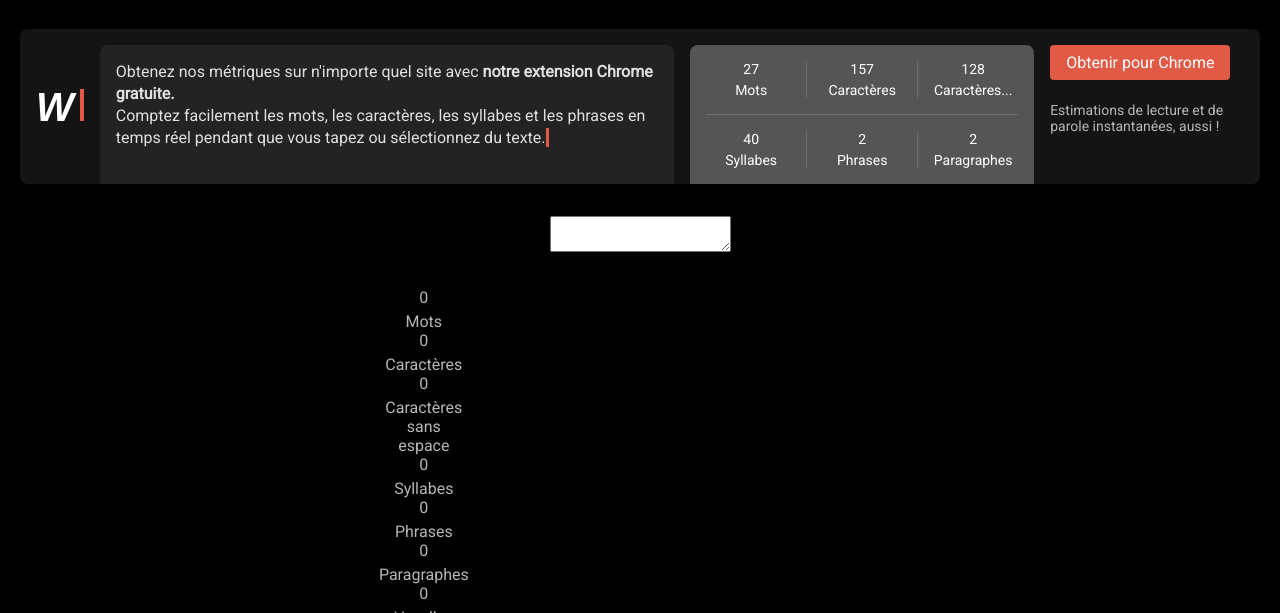
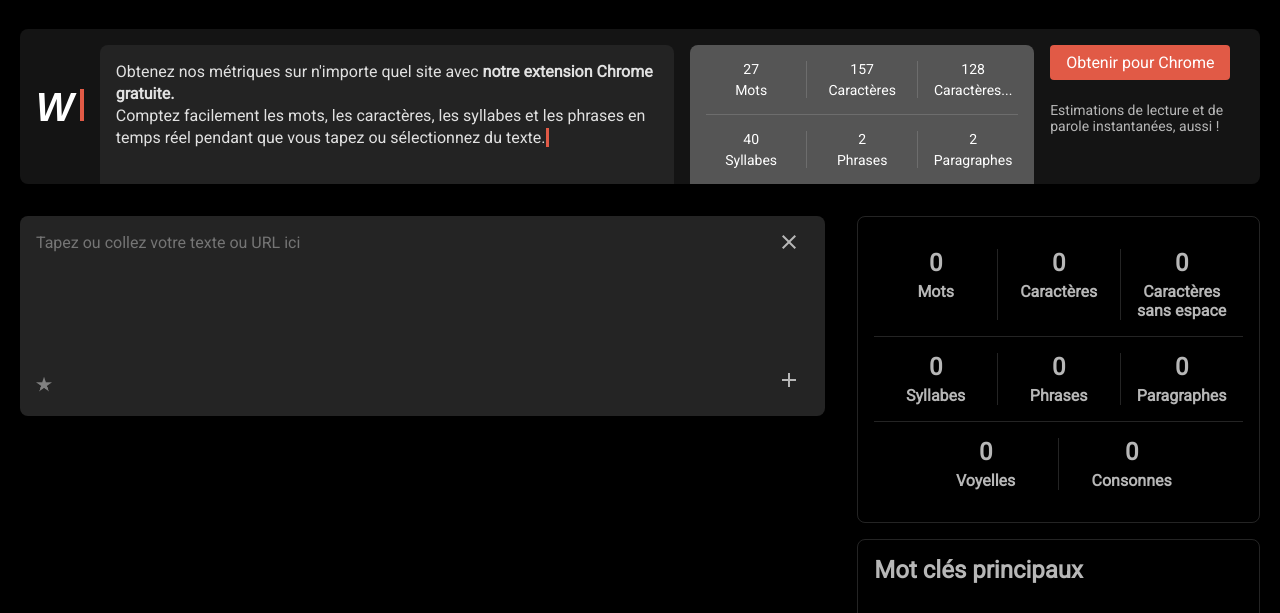
Before and after one commit to WXN77509/word-counter, a plain HTML site: page index.html in a window 1280 px wide. Shown: the part 165-778 px from the top of the page. Drawn offline with Linux system fonts and the light colour scheme; a script that the page names is missing.

Commit message:
fourth commit

```diff
--- a/index.html
+++ b/index.html
@@ -72,45 +72,56 @@
                 </div>
             </article>
 
-            <form aria-label="Saisie de texte pour le compteur">
-                <textarea id="text-input" name="text" aria-describedby="stats"></textarea>
-            </form>
+            <div class="container">
+                <div id="textarea" aria-label="Saisie de texte pour le compteur">
+                    <textarea id="text-input" name="text" aria-describedby="stats" placeholder="Tapez ou collez votre texte ou URL ici"></textarea>
+                    <button><img src="icons/close.svg" alt="icon of close"></button>
+                    <button><img src="icons/add.svg" alt="icon of add"></button>
+                    <img id="star" src="icons/star.webp" alt="picture of star">
+                </div>
 
-            <div>
+                <div id="container-2">
                     <section id="stats">
                         <dl>
                             <div>
                                 <dt>0</dt>
                                 <dd>Mots</dd>
                             </div>
+                            <hr>
                             <div>
                                 <dt>0</dt>
                                 <dd>Caractères</dd>
                             </div>
-                        <div>
+                            <hr>
+                            <div id="white-space">
                                 <dt>0</dt>
                                 <dd>Caractères sans espace</dd>
                             </div>
                         </dl>
+                        <hr>
                         <dl>
                             <div>
                                 <dt>0</dt>
                                 <dd>Syllabes</dd>
                             </div>
+                            <hr>
                             <div>
                                 <dt>0</dt>
                                 <dd>Phrases</dd>
                             </div>
+                            <hr>
                             <div>
                                 <dt>0</dt>
                                 <dd>Paragraphes</dd>
                             </div>
                         </dl>
-                    <dl>
+                        <hr>
+                        <dl id="last">
                             <div>
                                 <dt>0</dt>
                                 <dd>Voyelles</dd>
                             </div>
+                            <hr>
                             <div>
                                 <dt>0</dt>
                                 <dd>Consonnes</dd>
@@ -118,9 +129,12 @@
                         </dl>
                     </section>
                     <section id="keywords">
-                    <h3>Mot clés principaux</h3>
+                        <h2>Mot clés principaux</h2>
+                        <div>
                             <p>Tapez ou collez votre texte ou URL pour voir les mots-clés les plus utilisés</p>
+                        </div>
                     </section>
+                </div>
             </div>
         </main>
         <script type="module" src="script.js"></script>
--- a/styles.css
+++ b/styles.css
@@ -104,7 +104,6 @@ main div#title p {
 
 article {
     display: flex;
-    flex-direction: row;
     background-color: rgba(255, 255, 255, 0.08);
     border-radius: 8px;
     max-width: 1240px;
@@ -225,7 +224,153 @@ article div p.last{
     font-size: 14px;
 }
 
+div#textarea {
+    flex: 2;
+    width: 100%;
+    position: relative;
+    display: block;
+    max-height: 200px;
+}
+
+textarea {
+    width: 100%;
+    appearance: none;
+    border: none;
+    border-radius: 8px;
+    padding: 1rem 3.5rem 1rem 1rem;
+    background-color: rgba(255, 255, 255, 0.14);
+    font-size: 16px;
+    font-family: 'Roboto', Arial, cursive;
+    resize: none;
+    line-height: 22px;
+    color: #E1E1E1;
+    min-height: 200px;
+    z-index: 1;
+}
+
+div#textarea button:first-of-type {
+    position: absolute;
+    top: 0.4rem;
+    right: 1rem;
+    background-color: transparent;
+    border-radius: 4px;
+    padding: 0.5rem;
+    display: flex;
+    align-items: center;
+    border: none;
+    cursor: pointer;
+    z-index: 2;
+}
+
+div#textarea button:last-of-type {
+    position: absolute;
+    bottom: 1rem;
+    right: 1rem;
+    background-color: transparent;
+    border-radius: 4px;
+    padding: 0.5rem;
+    display: flex;
+    align-items: center;
+    border: none;
+    cursor: pointer;
+    z-index: 2;
+}
+
+div#textarea button:hover {background-color: rgba(255, 255, 255, 0.14);}
+div#textarea img#star {
+    width: 1rem;
+    height: 1rem;
+    user-drag:none;
+    -webkit-user-drag: none;
+    position: absolute;
+    bottom: 1.5rem;
+    left: 1rem;
+    z-index: 2;
+}
+
+main div.container {
+    display: flex;
+    flex-direction: row;
+    gap: 2rem;
+    width: 100%;
+    max-width: 1240px;
+    margin: 0 auto;
+}
+
+main div.container div#container-2 {
+    flex: 1;
+    display: flex;
+    flex-direction: column;
+    justify-content: space-between;
+    gap: 1rem;
+}
+
+main div section#stats {
+    display: flex;
+    flex-direction: column;
+    border: 1px solid rgb(255, 255, 255, 0.14);
+    border-radius: 8px;
+    padding: 1rem;
+
+}
+
+main div section#stats dl div {
+    font-size: 16px;
+    font-weight: bold;
+    width: 100%;
+    max-width: 145px;
+}
+
+main div section#stats dl div dt {
+    font-size: 24px;
+}
+
+main div section#stats dl {
+    display: flex;
+    flex-direction: row;
+    justify-content: center;
+    border-bottom: 1px solid rgb(255, 255, 255, 0.14);
+    padding-bottom: 1rem;
+    padding-top: 1rem;
+}
+
+main div section#stats dl#last {
+    display: flex;
+    justify-content: center;
+    border-bottom: none;
+}
+
+main section#keywords {
+    border: 1px solid rgb(255, 255, 255, 0.14);
+    border-radius: 8px;
+    padding: 1rem;
+    display: flex;
+    flex-direction: column;
+    min-height: 304px;
+}
+
+main section#keywords h2 {
+    margin: 0 0 2rem 0;
+}
+
+main section#keywords div {
+    display: flex;
+    height: 100%;
+    align-items: center;
+}
+
+main section#keywords div p {
+    text-align: center;
+}
+
 @media (max-width: 1129px) {
+    header nav ul {justify-content: space-around;}
     article {display:none;}
-    header nav ul {justify-content: space-around;}
 }
+
+@media (max-width:768px) {
+    header nav ul {justify-content: space-between}
+    main div.container {
+        flex-direction: column;
+    }
+}
```
Also changed, not shown: icons/star.webp (added). Lines whose indentation alone changed are shown as unchanged.
